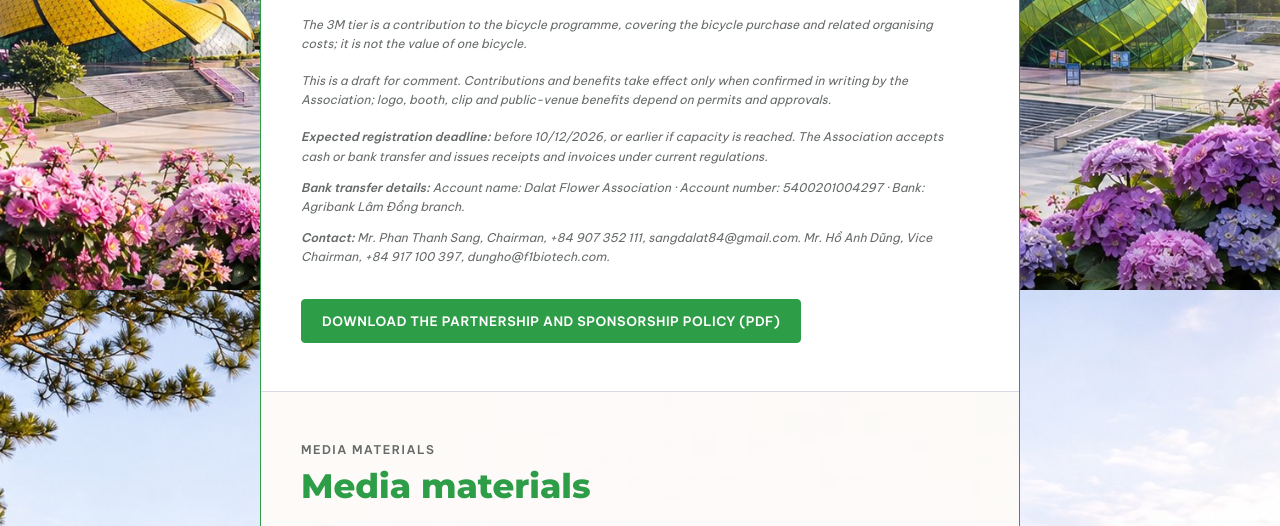
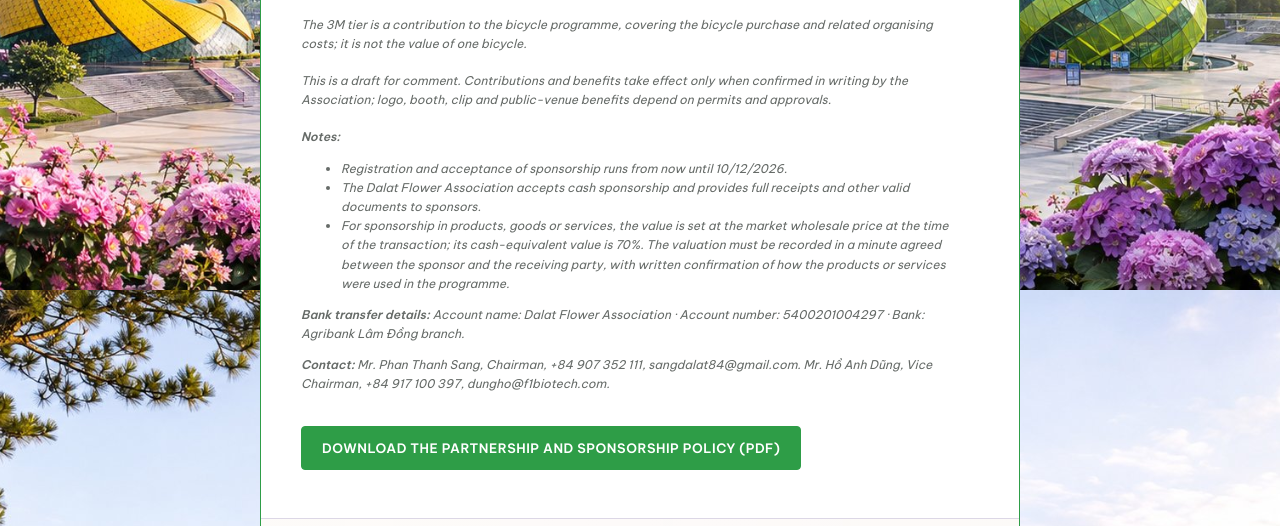
Before and after one commit to phamkhanhvu/hiephoi-hoa-festival, a plain HTML site: page en.html in a window 1280 px wide. Shown: the part 8510-9036 px from the top of the page. Drawn offline with Linux system fonts and the light colour scheme.

Commit message:
Hoàn tất lưu ý đăng ký tài trợ cho bản en và zh
Co-Authored-By: Claude Haiku 5.5 <noreply@anthropic.com>
Claude-Session: https://claude.ai/code/session_01AaSJ8YS6ESfRMyeHx3n4Je

```diff
--- a/en.html
+++ b/en.html
@@ -522,7 +522,7 @@
       <p class="pkg-note">* Group 10: 1 seat per registered person. The last column is the maximum number of delegates that may be nominated, not tickets already issued. Attendance at the 19/12 opening depends on the list and the number of seats officially allocated by the provincial Organising Committee; not for sale, transfer or cash exchange.</p>
       <p class="pkg-note">The 3M tier is a contribution to the bicycle programme, covering the bicycle purchase and related organising costs; it is not the value of one bicycle.</p>
       <p class="pkg-note">This is a draft for comment. Contributions and benefits take effect only when confirmed in writing by the Association; logo, booth, clip and public-venue benefits depend on permits and approvals.</p>
-      <div class="pkg-note"><p><b>Expected registration deadline:</b> before 10/12/2026, or earlier if capacity is reached. The Association accepts cash or bank transfer and issues receipts and invoices under current regulations.</p><p><b>Bank transfer details:</b> Account name: Dalat Flower Association · Account number: 5400201004297 · Bank: Agribank Lâm Đồng branch.</p><p><b>Contact:</b> Mr. Phan Thanh Sang, Chairman, +84 907 352 111, sangdalat84@gmail.com. Mr. Hồ Anh Dũng, Vice Chairman, +84 917 100 397, dungho@f1biotech.com.</p></div>
+      <div class="pkg-note"><p><b>Notes:</b></p><ul><li>Registration and acceptance of sponsorship runs from now until 10/12/2026.</li><li>The Dalat Flower Association accepts cash sponsorship and provides full receipts and other valid documents to sponsors.</li><li>For sponsorship in products, goods or services, the value is set at the market wholesale price at the time of the transaction; its cash-equivalent value is 70%. The valuation must be recorded in a minute agreed between the sponsor and the receiving party, with written confirmation of how the products or services were used in the programme.</li></ul><p><b>Bank transfer details:</b> Account name: Dalat Flower Association · Account number: 5400201004297 · Bank: Agribank Lâm Đồng branch.</p><p><b>Contact:</b> Mr. Phan Thanh Sang, Chairman, +84 907 352 111, sangdalat84@gmail.com. Mr. Hồ Anh Dũng, Vice Chairman, +84 917 100 397, dungho@f1biotech.com.</p></div>
       <a class="btn primary" style="margin-top:20px" href="docs/chinh-sach-tai-tro-festival-2026.pdf" target="_blank" rel="noopener">Download the partnership and sponsorship policy (PDF)</a>
     </div>
   </section>
```
Also changed, not shown: zh.html (+1 -1 lines).
